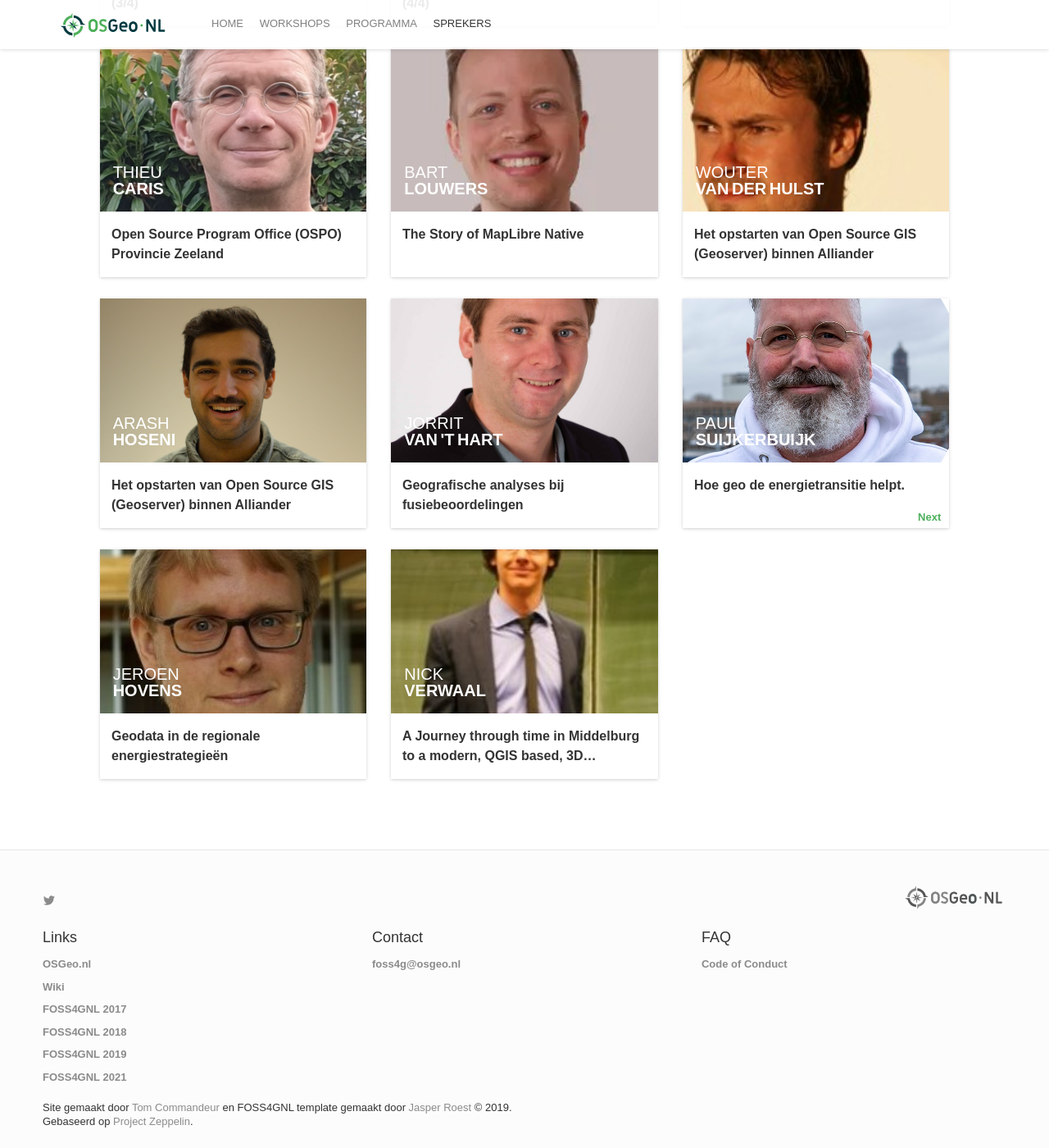
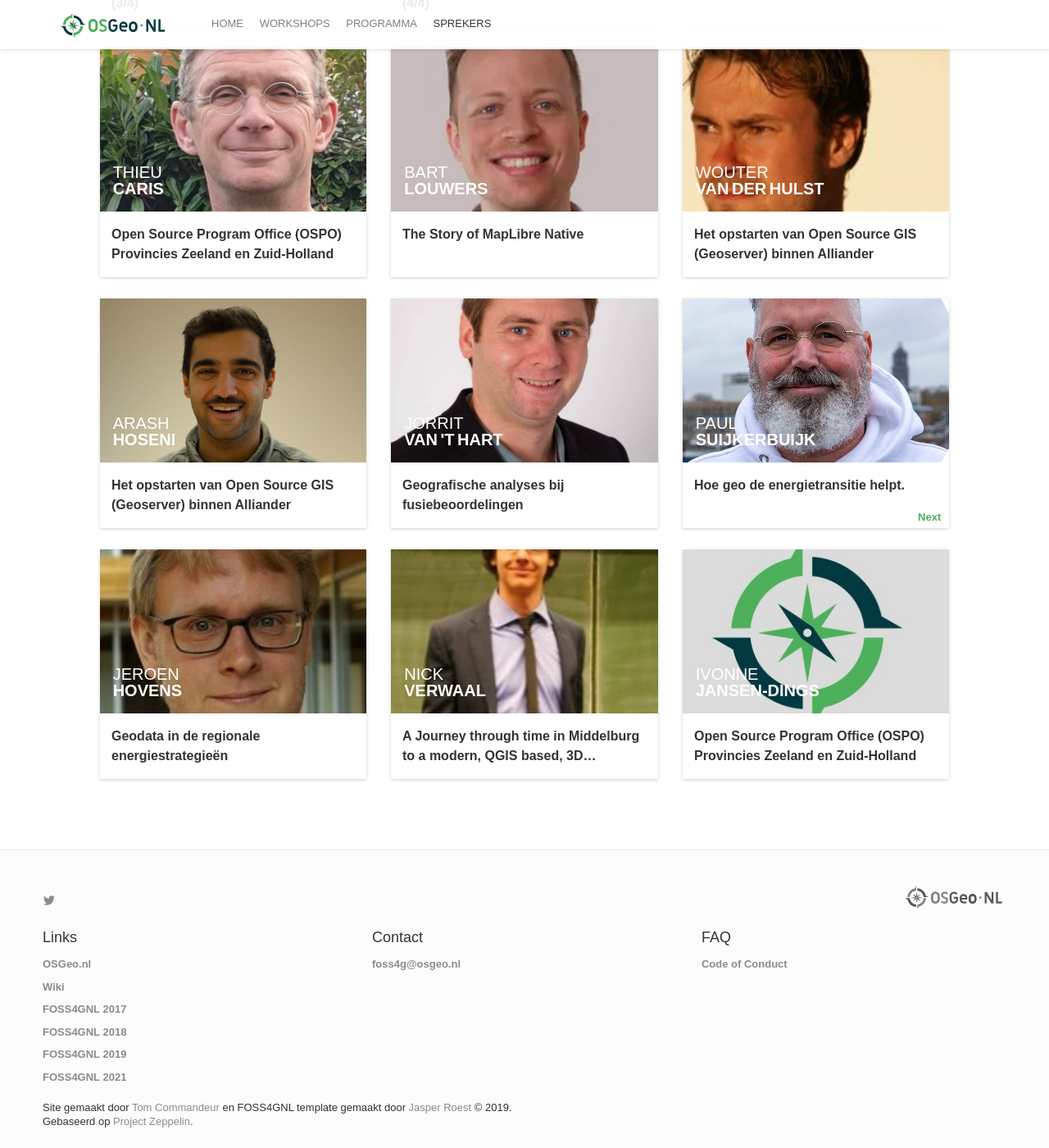
Before and after one commit to foss4gnl/2023.foss4g.nl, a Jekyll site: the page built from speakers.html, in a window 1280 px wide and 1400 px high, scrolled down 4543 px. Shown: the whole window at 82% size. Built offline with Jekyll 4.4.1, drawn with Linux system fonts in a browser that asks for light colours; nearby versions of some CDN libraries; some web fonts are replaced; comment, search, counter and statistics services are not loaded.

Commit message:
Ivonne toegevoegd

```diff
--- a/_data/sessions.yml
+++ b/_data/sessions.yml
@@ -293,10 +293,10 @@
   complexity: [beginner]
 -
   id: 131
-  title: "Open Source Program Office (OSPO) Provincie Zeeland"
+  title: "Open Source Program Office (OSPO) Provincies Zeeland en Zuid-Holland"
   description: "De Provincie Zeeland werkt al langer met OSS. We merken dat we ons anders om OSS heen moeten organiseren. Een OSPO is daar een middel voor. De presentatie gaat over wat en OSPO is, de strategie die we als OSPO hebben, de werkzaamheden en de bemensing. Een OSPO gaat niet enkel om ICT of software maar om de hele organisatie mee te nemen in een werkcultuur die meer gestoeld is op de principes van open source. Informeren, coachen en begeleiden. In juni 2023 is het Nederlands OSPO kennisnetwerk gestart. Wat hebben we daarvan geleerd? <br />"
   subtype: presentation
-  speakers: [138]
+  speakers: [138,148]
   language: nl
   complexity: [beginner]
 -
```
Also changed, not shown: _data/speakers.yml (+9 -0 lines).
